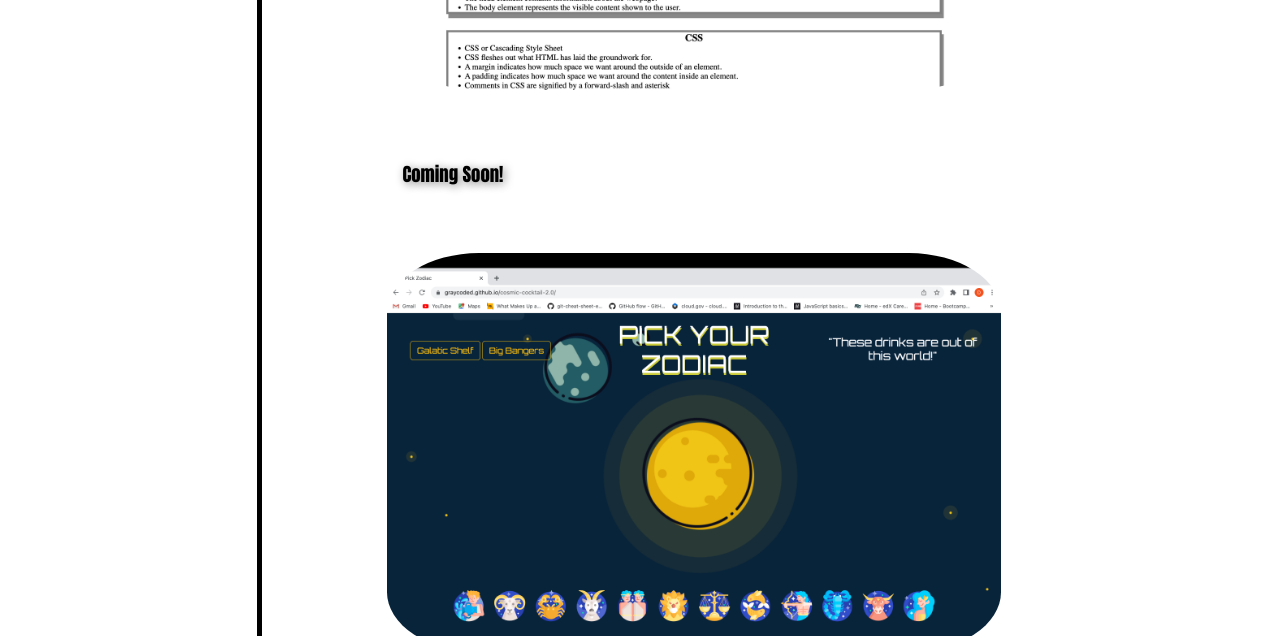
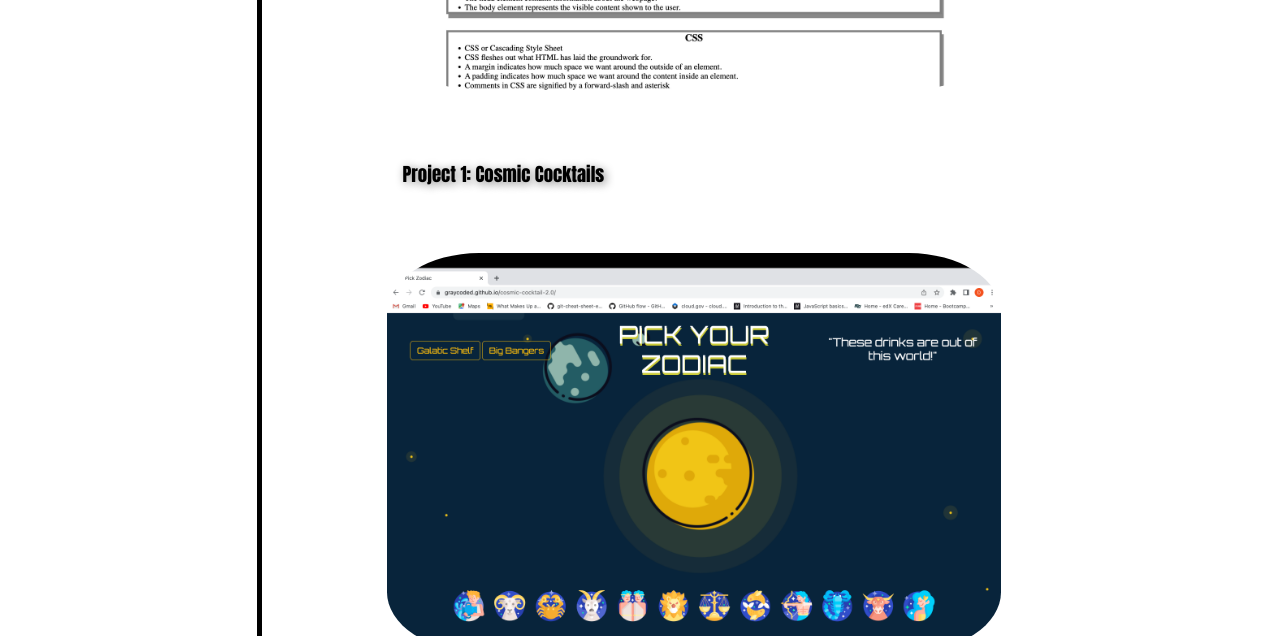
Before and after one commit to GrayCoded/Professional_Porfolio, a plain HTML site: page index.html in a window 1280 px wide. Shown: the part 2100-2736 px from the top of the page. Drawn offline with Linux system fonts and the light colour scheme.

Commit message:
changed the title

```diff
--- a/index.html
+++ b/index.html
@@ -45,7 +45,7 @@
                     <p></p>
                 </article>
                 <article>
-                    <h3 class="c-title">Coming Soon!</h3>
+                    <h3 class="c-title">Project 1: Cosmic Cocktails</h3>
                     <a href="https://graycoded.github.io/cosmic-cocktail-2.0/"><img src="./Assets/Images/Screenshot 2023-06-19 at 2.55.46 PM.png"></a>
                         <p class="content-info">This Project was alot of fun and I hope you enjoy it!</p>
 
```
